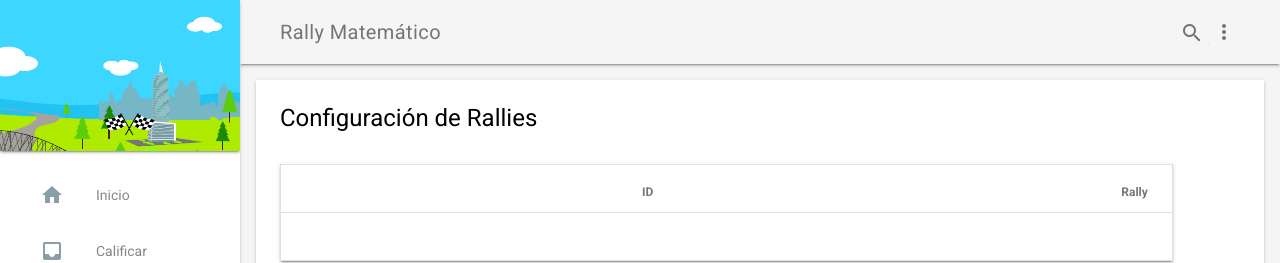
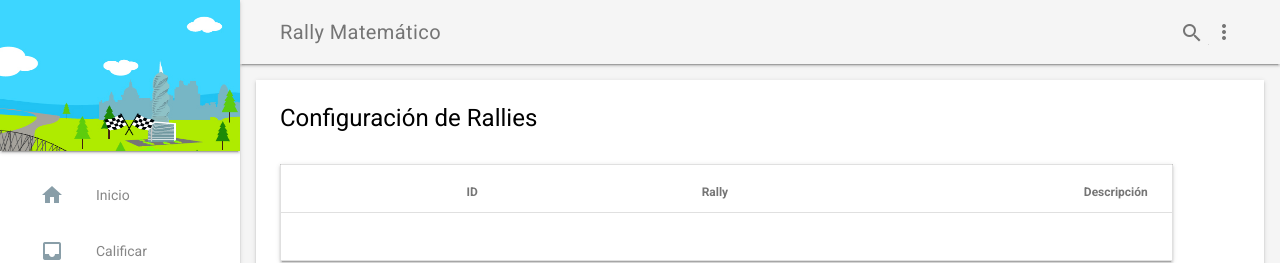
Before and after one commit to josedepaz/rm-admin, a website: page app/index.html at #/config/ in a window 1280 px wide. Shown: the top 263 px of the page. Drawn offline with Linux system fonts and the light colour scheme; no server answers; files whose address does not match are found by name.

Commit message:
MOD: fixed rally config table

```diff
--- a/app/config/config-rally.html
+++ b/app/config/config-rally.html
@@ -22,6 +22,7 @@
                     <tr>
                         <th st-sort="id">ID</th>
                         <th st-sort="name">Rally</th>
+                        <th st-sort="description">Descripción</th>
                     </tr>
                 </thead>
                 <tbody ng-show="!configRallyCtrl.isLoading">
```
